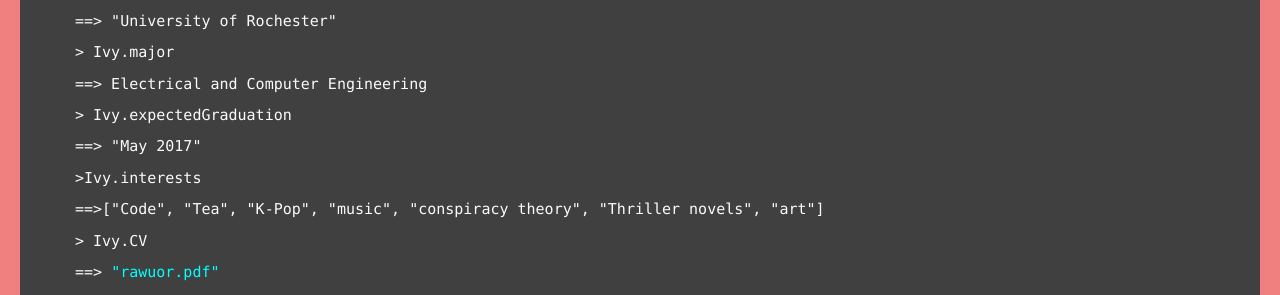
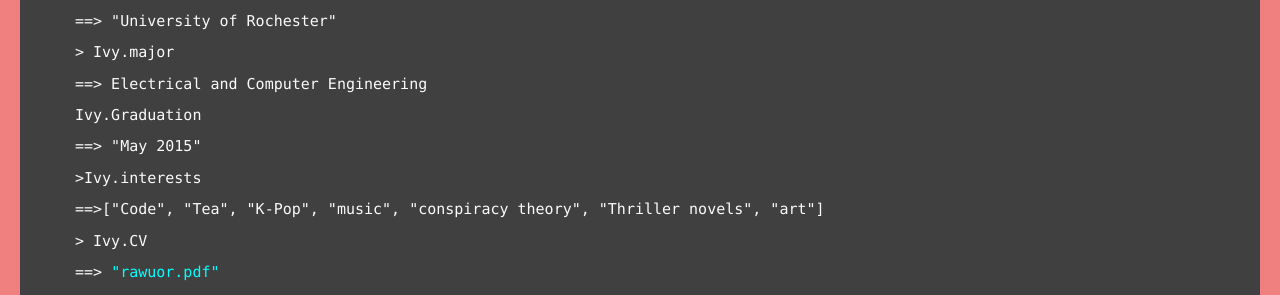
Before and after one commit to rawuor/rawuor.github.io, a Jekyll site: the page index.html, which Jekyll copies as it is, in a window 1280 px wide. Shown: the part 752-1047 px from the top of the page. Built offline with Jekyll 4.4.1, drawn with Linux system fonts in a browser that asks for light colours; nearby versions of some CDN libraries.

Commit message:
Update index.html

```diff
--- a/index.html
+++ b/index.html
@@ -55,8 +55,9 @@
                                     <p> ==> "University of Rochester"</p>
                                     <p> > Ivy.major </p>
                                     <p> ==> Electrical and Computer Engineering </p>
-                                    <p> > Ivy.expectedGraduation</p>
-                                    <p> ==> "May 2017"</p>
+                                   <!-- <p> > Ivy.expectedGraduation</p>-->
+                                   <p>Ivy.Graduation</p>
+                                    <p> ==> "May 2015"</p>
                                     <p> >Ivy.interests</p>
                                     <p> ==>["Code", "Tea", "K-Pop", "music", "conspiracy theory", "Thriller novels", "art"]</p>
                                     <p> > Ivy.CV</p>
```
